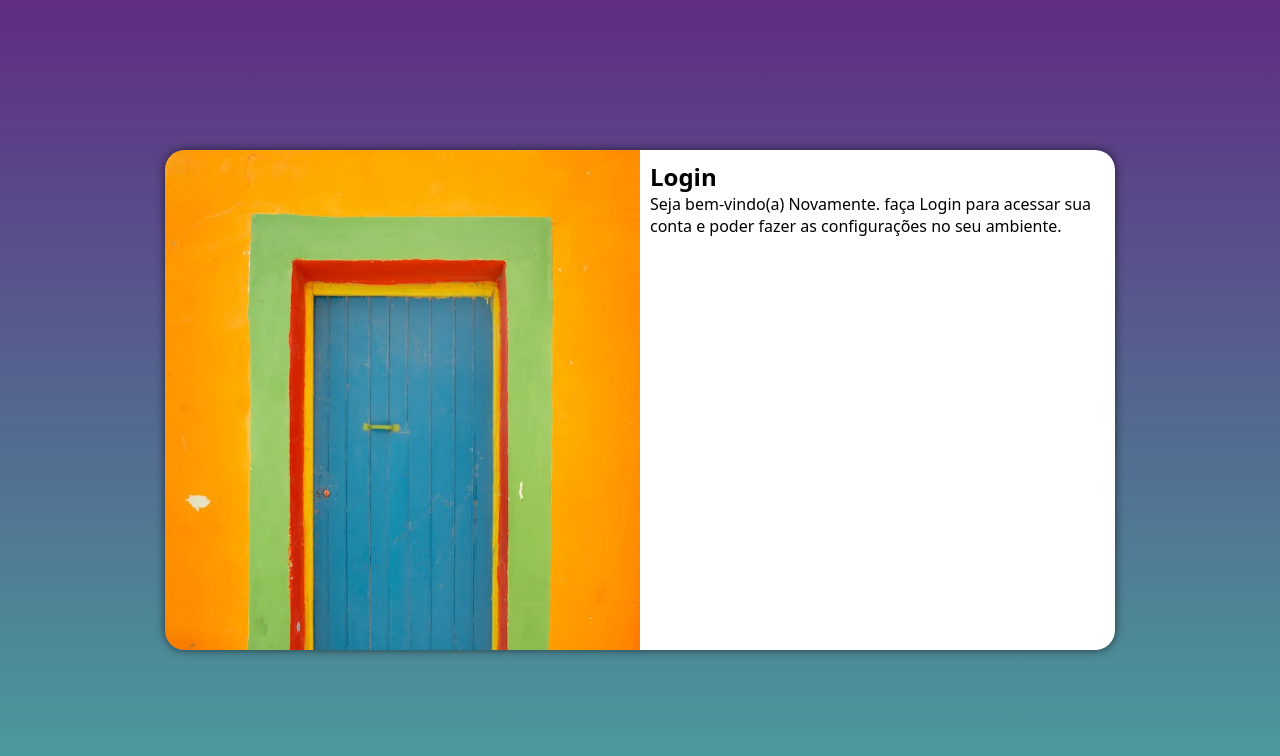
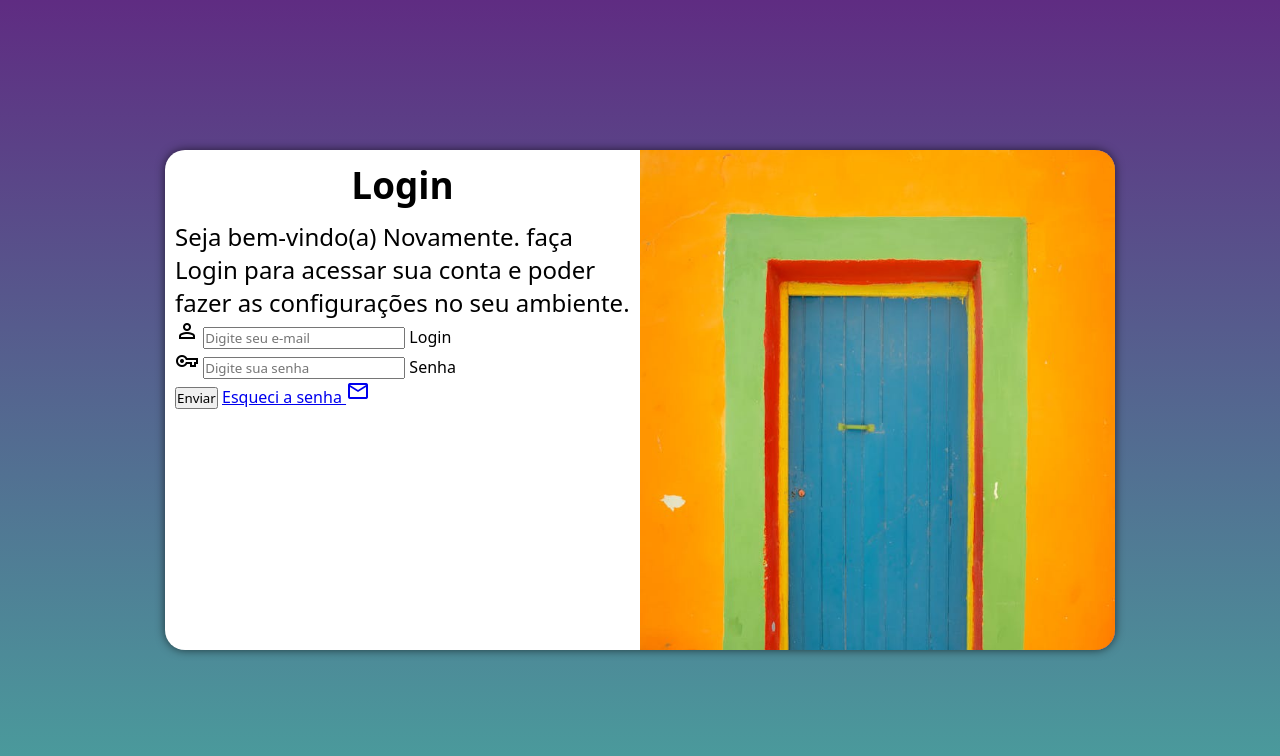
Before and after one commit to santosgg7/Projeto-login, a plain HTML site: page index.html in a window 1280 px wide. Drawn offline with nearby package versions, Linux system fonts and the light colour scheme.

Commit message:
parte de login

```diff
--- a/estilos/media-query.css
+++ b/estilos/media-query.css
@@ -16,6 +16,12 @@
         float: right;
         width:70%
     }
+    div#formulario > h1{
+    font-size: 2em;
+}
+div#formulario > p{
+    font-size: 1.2em;
+}
 }
 @media screen and (min-width:992px){
     body{
@@ -25,12 +31,20 @@
 width: 950px;
     }
     section#login > div#imagem{
-float: left;
+float: right;
 width: 50%;
 height: 100%;
     }
     section#login > div#formulario{
-float: right;
+float:left;
 width: 50%;
     }
+
+div#formulario > h1{
+    font-size: 2.3em;
 }
+div#formulario > p{
+    font-size: 1.5em;
+}
+
+}
--- a/estilos/style.css
+++ b/estilos/style.css
@@ -1,15 +1,12 @@
 @charset "UTF-8";
-/*
-paleta de cores
-verde: #49a09d
-lilas: #5f2c82
-*/
 
+@media screen and (min-width:600px){
 *{
     font-family: system-ui, -apple-system, BlinkMacSystemFont, 'Segoe UI', Roboto, Oxygen, Ubuntu, Cantarell, 'Open Sans', 'Helvetica Neue', sans-serif;
     padding: 0px;
     margin: 0px;
     box-sizing: border-box;
+}
 }
 body, html{
     background-color:#5f2c82 ;
@@ -49,3 +46,10 @@
     display: block;
     padding: 10px;
 }
+div#formulario > h1{
+    text-align: center;
+    margin-bottom: 10px;
+}
+div#formulario > p{
+    font-size: 1em;
+}
--- a/index.html
+++ b/index.html
@@ -4,6 +4,7 @@
     <meta charset="UTF-8">
     <meta name="viewport" content="width=device-width, initial-scale=1.0">
     <title>login</title>
+    <link href="https://fonts.googleapis.com/css2?family=Material+Symbols+Outlined" rel="stylesheet" />
    <link rel="stylesheet" href="estilos/style.css">
    <link rel="stylesheet" href="estilos/media-query.css">
 </head>
@@ -16,7 +17,24 @@
             <div id="formulario">
                 <h1>Login</h1>
                 <p>Seja bem-vindo(a) Novamente. faça Login para acessar sua conta e poder fazer as configurações no seu ambiente.</p>
-<form action="login.php" method="post"></form>
+<form action="login.php" method="post" autocomplete="on">
+ <div class="campo">
+<span class="material-symbols-outlined">person</span>
+<input type="email" name="login" id="ilogin" placeholder="Digite seu e-mail" required maxlength="30">
+<label for="ilogin">Login
+
+</label>
+ </div>
+ <div class="campo">
+   <span class="material-symbols-outlined">
+vpn_key
+</span>
+    <input type="password" name="senha" id="isenha" placeholder="Digite sua senha" autocomplete="current-password" required minlength="8" maxlength="20">
+     <label for="isenha">Senha</label>
+ </div>
+ <input type="submit" value="Enviar">
+ <a href="esqueci.html"> Esqueci a senha <span class="material-symbols-outlined">mail</span></a>
+</form>
 
             </div>
 
```
